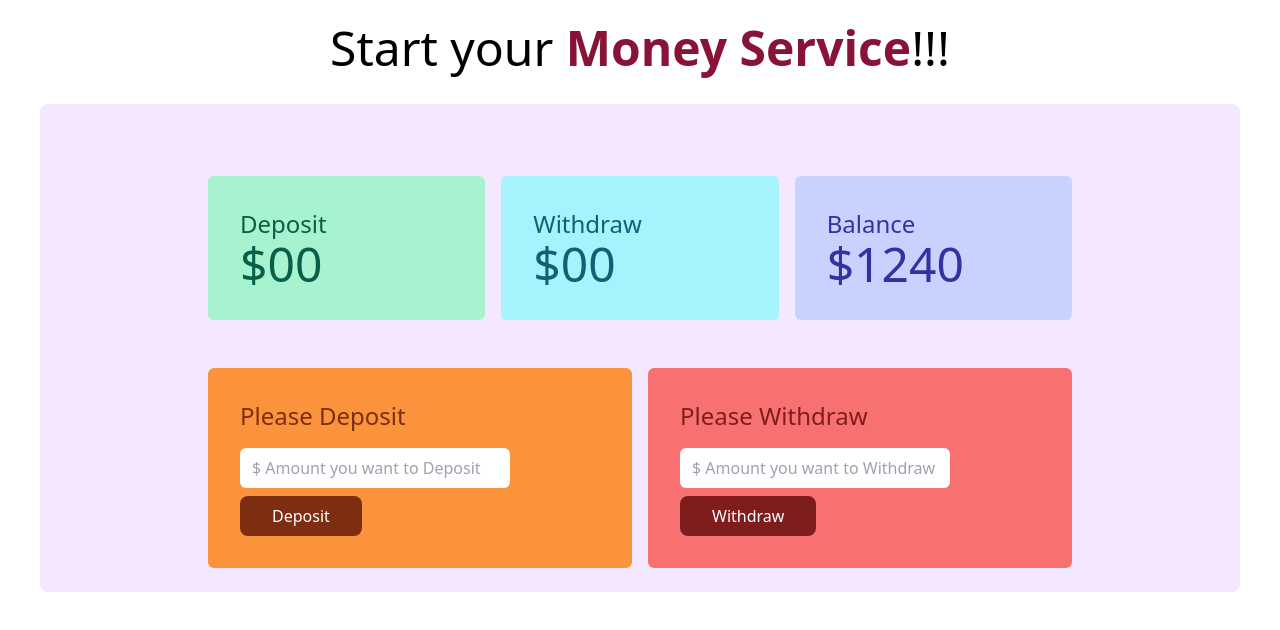
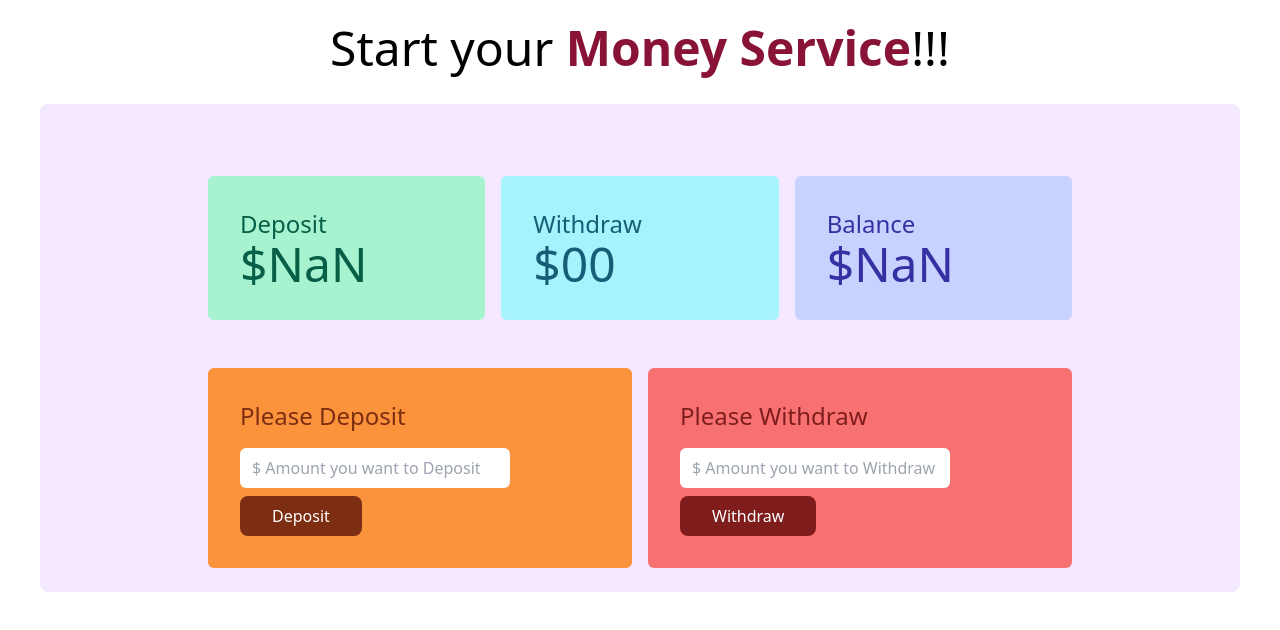
Before and after one commit to SmritySarkar/simple-bank, a plain HTML site: page bank.html in a window 1280 px wide. Both pictures are taken after a click on the button "Deposit". Drawn offline with nearby package versions, Linux system fonts and the light colour scheme.

Commit message:
Added deposit and balance interactivity

```diff
--- a/bank.html
+++ b/bank.html
@@ -18,17 +18,17 @@
         <div class="grid grid-cols-3 gap-4 w-9/12 mx-auto">
             <div class="bg-emerald-200 p-8 rounded-md text-emerald-800">
                 <h4 class="text-2xl">Deposit</h4>
-                <h2 class="text-5xl">$00</h2>
+                <h2 class="text-5xl">$<span id="deposit-total">00</span> </h2>
             </div>
 
             <div class="bg-cyan-200 p-8 rounded-md text-cyan-800">
                 <h4 class="text-2xl">Withdraw</h4>
-                <h2 class="text-5xl">$00</h2>
+                <h2 class="text-5xl">$<span id="withdraw-total">00</span> </h2>
             </div>
 
             <div class="bg-indigo-200 p-8 rounded-md text-indigo-800">
                 <h4 class="text-2xl">Balance</h4>
-                <h2 class="text-5xl">$1240</h2>
+                <h2 class="text-5xl">$<span id="balance-total">1240</span> </h2>
             </div>
 
 
@@ -54,5 +54,6 @@
 
    </main>
 
+   <script src="js/deposit.js"></script>
 </body>
 </html>
--- /dev/null
+++ b/js/deposit.js
@@ -0,0 +1,24 @@
+// step 1 : Add event Handler to the deposit button
+document.getElementById('btn-deposit').addEventListener('click', function(){
+    // Step 2 : Get the deposit amount from the deposit field
+    const depositField = document.getElementById('deposit');
+    const newDepositAmountString = depositField.value;
+    const newDepositAmount = parseFloat(newDepositAmountString);
+    // Step 3 : Get the current deposit amount total
+    const depositTotalElement = document.getElementById("deposit-total");
+    const previousDepositTotalString = depositTotalElement.innerText;
+    const previousDepositTotal =parseFloat(previousDepositTotalString);
+    // Step 4 : Add numbers to set the total deposit amount
+    const currentDepositTotal = previousDepositTotal + newDepositAmount;
+    depositTotalElement.innerText = currentDepositTotal;
+    // Step 5: Get current balance total
+    const balanceTotalElement = document.getElementById('balance-total');
+    const previousBalanceTotalString = balanceTotalElement.innerText;
+    const previousBalanceTotal = parseFloat(previousBalanceTotalString);
+    // Step 6 : Calculate current total balance
+    const currentBalanceTotal = previousBalanceTotal + newDepositAmount;
+    balanceTotalElement.innerText = currentBalanceTotal;
+
+    // Step  : Clear the deposit field
+    depositField.value = '';
+})
```
